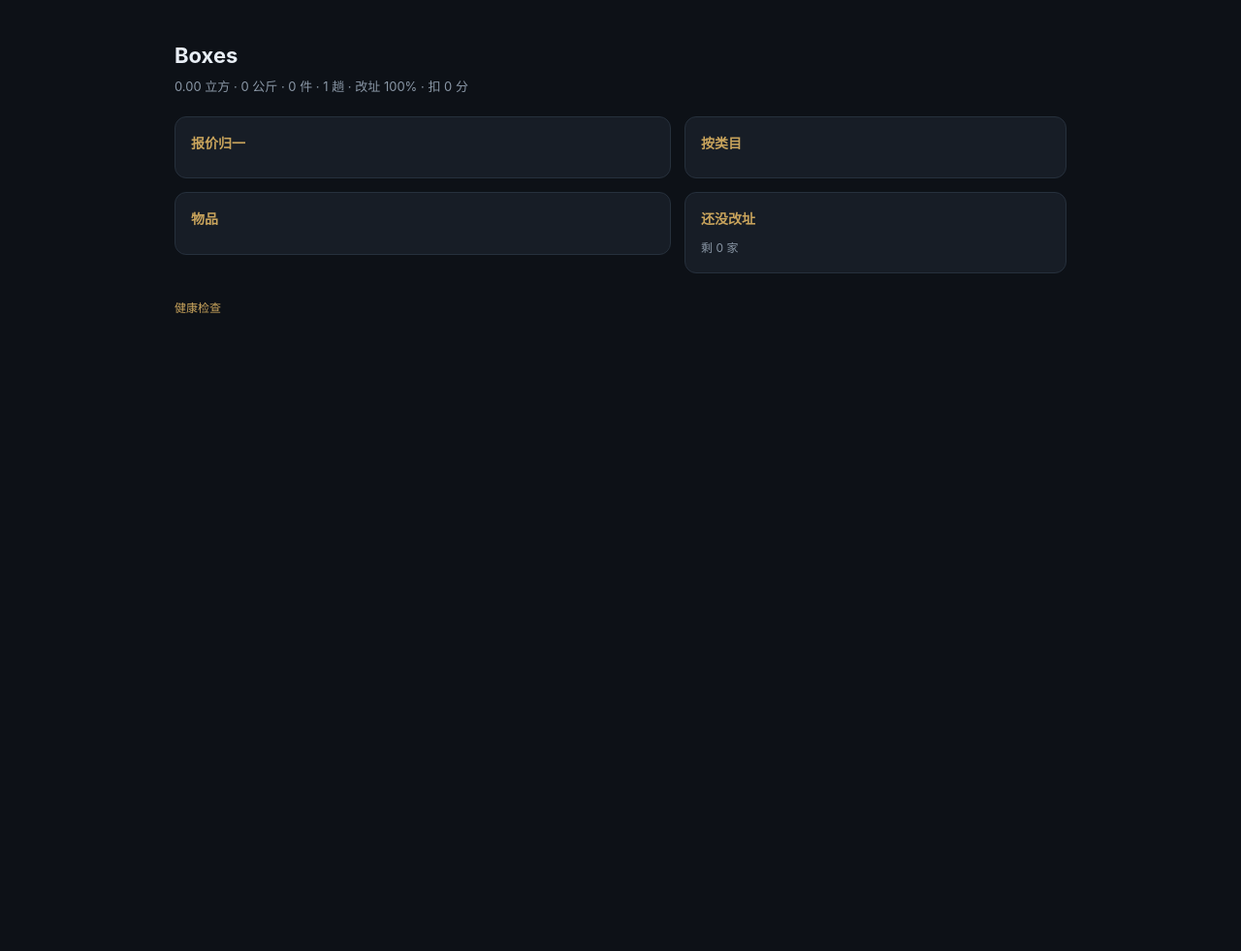
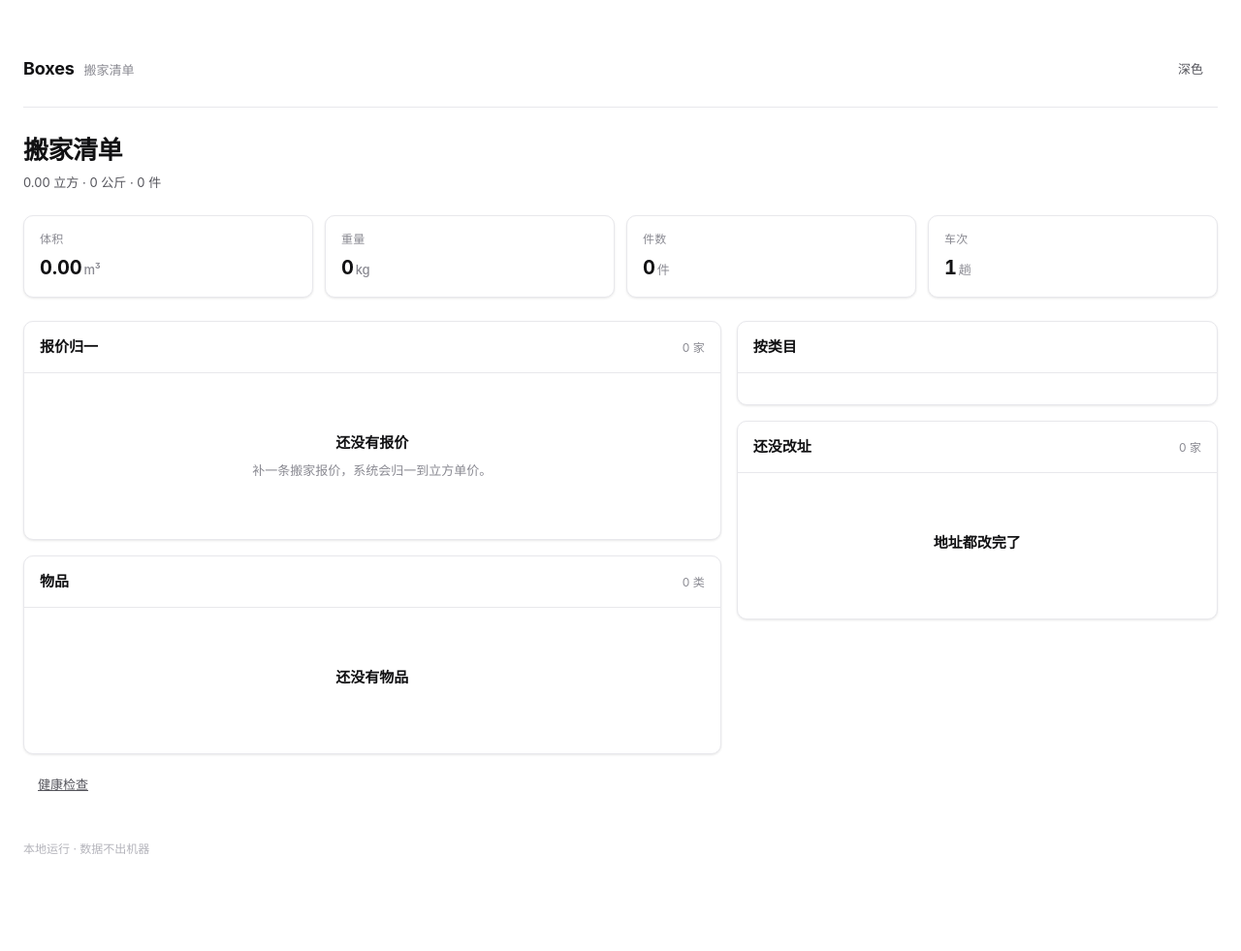
Before and after one commit to wushiyi105-jpg/boxes, a FastAPI app: page / in a window 1280 px wide. Shown: the whole page at 97% size. Before the commit the page ends 323 px from the top, so only its background shows below. Run offline with FastAPI, Linux system fonts and the light colour scheme; parts of the project's set-up code (start-up, migrations or seed data) failed here and were passed over.

Commit message:
feat(ui): 统一简洁界面与共享样式

```diff
--- a/boxes/iface/web.py
+++ b/boxes/iface/web.py
@@ -6,6 +6,7 @@ from pathlib import Path
 
 from fastapi import FastAPI, Request
 from fastapi.responses import HTMLResponse
+from fastapi.staticfiles import StaticFiles
 from fastapi.templating import Jinja2Templates
 
 from ..adapters.store import SqliteStore
@@ -19,6 +20,11 @@ TEMPLATES = Jinja2Templates(directory=str(Path(__file__).resolve().parents[2] /
 
 def create_app(settings: Settings, store: SqliteStore | None = None) -> FastAPI:
     app = FastAPI(title="Boxes", version="1.0.0")
+    app.mount(
+        "/static",
+        StaticFiles(directory=str(Path(__file__).resolve().parents[2] / "static")),
+        name="static",
+    )
     store = store or SqliteStore(settings.db_path)
 
     @app.get("/", response_class=HTMLResponse)
--- /dev/null
+++ b/static/ui.css
@@ -0,0 +1,327 @@
+/* ============================================================
+   ui.css —— 18 个仓共用的界面基础
+   设计语言参考：solidtime / invoiceninja / Wallos 的界面结构
+   （只借鉴设计规律，不含任何上游代码）
+   用法：<link rel="stylesheet" href="/static/ui.css">
+   ============================================================ */
+
+:root {
+  /* 背景四级 */
+  --bg: #ffffff;
+  --bg-subtle: #fafafa;
+  --bg-muted: #f4f4f5;
+  --card: #ffffff;
+
+  /* 文字四级 */
+  --text: #111113;
+  --text-2: #55555c;
+  --text-3: #8a8a92;
+  --text-4: #b4b4bb;
+
+  /* 边框三级 */
+  --border: #e8e8ec;
+  --border-2: #dcdce2;
+  --border-3: #c9c9d1;
+
+  /* 强调色只用一个 */
+  --accent: #2f6feb;
+  --accent-soft: #eaf1fe;
+  --accent-ink: #1a4fbf;
+
+  /* 语义色 */
+  --ok: #18794e;
+  --ok-soft: #e8f5ee;
+  --warn: #9a6700;
+  --warn-soft: #fdf6e3;
+  --bad: #b42318;
+  --bad-soft: #fdecea;
+
+  /* 圆角：一个基准，其余派生 */
+  --radius: 10px;
+  --radius-sm: 7px;
+  --radius-lg: 14px;
+
+  /* 只有两级阴影，别加第三级 */
+  --shadow-card: 0 1px 2px rgba(17, 17, 19, .04), 0 1px 3px rgba(17, 17, 19, .06);
+  --shadow-pop: 0 10px 30px rgba(17, 17, 19, .10);
+
+  /* 字阶：基准 15px，比默认 16 更紧凑、更像专业软件 */
+  --fs-2xs: 10px;
+  --fs-xs: 12px;
+  --fs-sm: 13px;
+  --fs-base: 15px;
+  --fs-lg: 18px;
+  --fs-xl: 20px;
+  --fs-2xl: 26px;
+  --fs-3xl: 32px;
+
+  --font: "Inter", -apple-system, "Segoe UI", "Microsoft YaHei", "PingFang SC", sans-serif;
+  --mono: "JetBrains Mono", ui-monospace, "Cascadia Code", Consolas, monospace;
+}
+
+/* 深色：同一套变量，不写第二套样式 */
+:root[data-theme="dark"] {
+  --bg: #0b0b0c;
+  --bg-subtle: #101012;
+  --bg-muted: #16161a;
+  --card: #121214;
+  --text: #f2f2f3;
+  --text-2: #a1a1a8;
+  --text-3: #77777f;
+  --text-4: #55555c;
+  --border: #232328;
+  --border-2: #2e2e34;
+  --border-3: #3a3a42;
+  --accent: #6a9bff;
+  --accent-soft: #16233d;
+  --accent-ink: #a8c4ff;
+  --ok: #4ade80;
+  --ok-soft: #10241a;
+  --warn: #fbbf24;
+  --warn-soft: #2a1f08;
+  --bad: #f87171;
+  --bad-soft: #2a1214;
+  --shadow-card: 0 1px 2px rgba(0, 0, 0, .5);
+  --shadow-pop: 0 12px 32px rgba(0, 0, 0, .6);
+}
+
+* { box-sizing: border-box; }
+
+html { -webkit-text-size-adjust: 100%; }
+
+body {
+  margin: 0;
+  background: var(--bg);
+  color: var(--text);
+  font: var(--fs-base)/1.6 var(--font);
+  font-feature-settings: "cv11", "ss01";   /* Inter 的字形微调 */
+  -webkit-font-smoothing: antialiased;
+}
+
+/* ---------- 页面骨架 ---------- */
+
+.shell { max-width: 1080px; margin: 0 auto; padding: 40px 24px 96px; }
+.shell--wide { max-width: 1280px; }
+
+.topbar {
+  display: flex; align-items: center; justify-content: space-between;
+  gap: 16px; padding: 14px 0 22px;
+  border-bottom: 1px solid var(--border);
+  margin-bottom: 28px;
+}
+
+.brand { display: flex; align-items: baseline; gap: 10px; }
+.brand b { font-size: var(--fs-lg); font-weight: 650; letter-spacing: -.01em; }
+.brand span { color: var(--text-3); font-size: var(--fs-sm); }
+
+.page-head { margin-bottom: 24px; }
+.page-head h1 {
+  margin: 0 0 6px; font-size: var(--fs-2xl); font-weight: 650;
+  letter-spacing: -.02em; line-height: 1.25;
+}
+.page-head p { margin: 0; color: var(--text-2); font-size: var(--fs-sm); }
+
+/* ---------- 数字行 ---------- */
+
+.stats { display: grid; grid-template-columns: repeat(auto-fit, minmax(160px, 1fr)); gap: 12px; margin-bottom: 24px; }
+.stat {
+  background: var(--card); border: 1px solid var(--border);
+  border-radius: var(--radius); padding: 14px 16px;
+  box-shadow: var(--shadow-card);
+}
+.stat .k { color: var(--text-3); font-size: var(--fs-xs); letter-spacing: .02em; }
+.stat .v {
+  margin-top: 4px; font-size: var(--fs-xl); font-weight: 650;
+  font-variant-numeric: tabular-nums; letter-spacing: -.01em;
+}
+.stat .v small { font-size: var(--fs-sm); font-weight: 500; color: var(--text-3); margin-left: 2px; }
+
+/* ---------- 卡片 ---------- */
+
+.card {
+  background: var(--card); border: 1px solid var(--border);
+  border-radius: var(--radius); box-shadow: var(--shadow-card);
+  overflow: hidden;
+}
+.card + .card { margin-top: 16px; }
+.card__head {
+  display: flex; align-items: center; justify-content: space-between;
+  padding: 14px 16px; border-bottom: 1px solid var(--border);
+}
+.card__head h2 { margin: 0; font-size: var(--fs-base); font-weight: 600; }
+.card__head .hint { color: var(--text-3); font-size: var(--fs-xs); }
+.card__body { padding: 16px; }
+
+/* ---------- 表格：高级感主要靠这张表 ---------- */
+
+.table { width: 100%; border-collapse: collapse; font-size: var(--fs-sm); }
+.table th {
+  text-align: left; font-weight: 500; color: var(--text-3);
+  font-size: var(--fs-2xs); letter-spacing: .06em; text-transform: uppercase;
+  padding: 10px 16px; background: var(--bg-subtle);
+  border-bottom: 1px solid var(--border); white-space: nowrap;
+}
+.table td {
+  padding: 11px 16px; border-bottom: 1px solid var(--border);
+  vertical-align: middle;
+}
+.table tr:last-child td { border-bottom: 0; }
+.table tbody tr:hover { background: var(--bg-subtle); }
+.table .num { text-align: right; font-variant-numeric: tabular-nums; }
+.table .strong { font-weight: 600; }
+.table .muted { color: var(--text-3); }
+
+/* ---------- 标记 ---------- */
+
+.tag {
+  display: inline-flex; align-items: center; gap: 5px;
+  padding: 2px 8px; border-radius: 999px;
+  font-size: var(--fs-xs); font-weight: 500;
+  border: 1px solid var(--border-2); color: var(--text-2);
+  background: var(--bg-subtle); white-space: nowrap;
+}
+.tag--ok { color: var(--ok); background: var(--ok-soft); border-color: transparent; }
+.tag--warn { color: var(--warn); background: var(--warn-soft); border-color: transparent; }
+.tag--bad { color: var(--bad); background: var(--bad-soft); border-color: transparent; }
+.tag--accent { color: var(--accent-ink); background: var(--accent-soft); border-color: transparent; }
+
+/* ---------- 按钮 ---------- */
+
+.btn {
+  display: inline-flex; align-items: center; justify-content: center; gap: 6px;
+  height: 34px; padding: 0 14px; border-radius: var(--radius-sm);
+  font: 500 var(--fs-sm)/1 var(--font); cursor: pointer;
+  border: 1px solid var(--border-2); background: var(--card); color: var(--text);
+  transition: background .12s ease, border-color .12s ease;
+}
+.btn:hover { background: var(--bg-muted); }
+.btn--primary { background: var(--text); border-color: var(--text); color: var(--bg); }
+.btn--primary:hover { opacity: .88; }
+.btn--ghost { border-color: transparent; background: transparent; color: var(--text-2); }
+.btn--ghost:hover { background: var(--bg-muted); color: var(--text); }
+.btn:disabled { opacity: .45; cursor: not-allowed; }
+
+/* ---------- 表单 ---------- */
+
+.field { display: flex; flex-direction: column; gap: 6px; }
+.field label { font-size: var(--fs-xs); color: var(--text-2); }
+.input, .select, textarea.input {
+  width: 100%; padding: 8px 11px; font: var(--fs-sm)/1.5 var(--font);
+  color: var(--text); background: var(--bg);
+  border: 1px solid var(--border-2); border-radius: var(--radius-sm);
+  outline: none;
+}
+.input:focus, .select:focus, textarea.input:focus {
+  border-color: var(--accent); box-shadow: 0 0 0 3px var(--accent-soft);
+}
+.row { display: flex; gap: 12px; flex-wrap: wrap; }
+.row > * { flex: 1 1 180px; }
+
+/* ---------- 空状态与提示 ---------- */
+
+.empty {
+  padding: 44px 16px; text-align: center; color: var(--text-3); font-size: var(--fs-sm);
+}
+.empty b { display: block; color: var(--text); font-size: var(--fs-base); margin-bottom: 6px; }
+
+.note {
+  display: flex; gap: 8px; padding: 10px 12px; border-radius: var(--radius-sm);
+  background: var(--bg-subtle); border: 1px solid var(--border);
+  color: var(--text-2); font-size: var(--fs-sm);
+}
+.note--warn { background: var(--warn-soft); border-color: transparent; color: var(--warn); }
+
+/* ---------- 代码与细节 ---------- */
+
+code, .mono { font-family: var(--mono); font-size: .92em; }
+code {
+  background: var(--bg-muted); border: 1px solid var(--border);
+  padding: 1px 5px; border-radius: 5px;
+}
+
+hr.sep { border: 0; border-top: 1px solid var(--border); margin: 24px 0; }
+
+.foot { margin-top: 40px; color: var(--text-4); font-size: var(--fs-xs); }
+
+@media (max-width: 720px) {
+  .shell { padding: 24px 16px 64px; }
+  .page-head h1 { font-size: var(--fs-xl); }
+  .table th, .table td { padding: 9px 12px; }
+}
+
+/* ---------- 布局辅助（保持少而稳） ---------- */
+
+.table-wrap { overflow-x: auto; }
+.cols { display: grid; grid-template-columns: 1.45fr 1fr; gap: 16px; align-items: start; }
+.cols > div > .card:first-child { margin-top: 0; }
+.stack { display: grid; gap: 10px; }
+.list-row {
+  display: flex; align-items: center; justify-content: space-between;
+  gap: 12px; padding: 9px 0; border-bottom: 1px solid var(--border);
+  font-size: var(--fs-sm);
+}
+.list-row:last-child { border-bottom: 0; }
+.list-row .t { color: var(--text); }
+.list-row .s { color: var(--text-3); font-size: var(--fs-xs); }
+.progress { height: 5px; background: var(--bg-muted); border-radius: 99px; overflow: hidden; }
+.progress > i { display: block; height: 5px; background: var(--accent); border-radius: 99px; }
+.checklist { display: grid; gap: 0; }
+.check { display: flex; align-items: flex-start; gap: 10px; padding: 9px 0; border-bottom: 1px solid var(--border); font-size: var(--fs-sm); }
+.check:last-child { border-bottom: 0; }
+.check .box { width: 15px; height: 15px; border: 1px solid var(--border-3); border-radius: 4px; margin-top: 3px; flex: none; }
+.check .box.on { background: var(--accent); border-color: var(--accent); }
+.check .box.on::after { content: ""; display: block; width: 3px; height: 7px; border: solid #fff; border-width: 0 1.5px 1.5px 0; transform: rotate(45deg); margin: 2px 0 0 5px; }
+.form-grid { display: grid; grid-template-columns: repeat(auto-fit, minmax(180px, 1fr)); gap: 12px; }
+.form-actions { display: flex; gap: 10px; align-items: center; flex-wrap: wrap; margin-top: 14px; }
+.stat .v.ok { color: var(--ok); }
+.stat .v.bad { color: var(--bad); }
+.section-gap { margin-top: 16px; }
+.mono-num { font-variant-numeric: tabular-nums; }
+@media (max-width: 860px) {
+  .cols { grid-template-columns: 1fr; }
+}
+
+.inline-form { display: flex; gap: 8px; align-items: center; justify-content: flex-end; }
+.inline-form .input { width: 104px; height: 30px; padding: 4px 9px; }
+.inline-form .btn { height: 30px; padding: 0 10px; }
+.table .tag { margin-right: 0; }
+.form-block { margin-bottom: 14px; }
+.form-block:last-child { margin-bottom: 0; }
+.form-title { font-size: var(--fs-xs); color: var(--text-3); margin-bottom: 8px; }
+
+.field--auto { flex: 0 0 auto; align-self: flex-end; }
+.detail { color: var(--text-2); font-size: var(--fs-sm); line-height: 1.65; }
+.kv { display: grid; grid-template-columns: 120px 1fr; gap: 6px 14px; font-size: var(--fs-sm); }
+.kv dt { color: var(--text-3); }
+.kv dd { margin: 0; color: var(--text); }
+.big { font-size: var(--fs-3xl); font-weight: 650; letter-spacing: -.02em; font-variant-numeric: tabular-nums; }
+.big small { font-size: var(--fs-base); font-weight: 500; color: var(--text-3); margin-left: 4px; }
+
+.board { display: grid; grid-template-columns: repeat(3, minmax(0, 1fr)); gap: 16px; margin-bottom: 16px; }
+.board .card { margin-top: 0; }
+
+.board .list-row { align-items: flex-start; }
+@media (max-width: 860px) { .board { grid-template-columns: 1fr; } }
+.timeline { display: grid; gap: 0; }
+.timeline-item { display: grid; grid-template-columns: 92px 1fr auto; gap: 12px; align-items: center; padding: 10px 0; border-bottom: 1px solid var(--border); font-size: var(--fs-sm); }
+.timeline-item:last-child { border-bottom: 0; }
+.timeline-item .d { color: var(--text-3); font-variant-numeric: tabular-nums; }
+
+@media (max-width: 720px) {
+  .stats { grid-template-columns: repeat(2, minmax(0, 1fr)); gap: 10px; }
+  .stat { padding: 12px 13px; }
+  .stat .v { font-size: clamp(16px, 4.6vw, 20px); overflow-wrap: anywhere; }
+  .card__head { align-items: flex-start; }
+  .card__head .hint { display: none; }
+  .table { min-width: 620px; }
+  .topbar { padding-bottom: 16px; margin-bottom: 20px; }
+  .brand { gap: 8px; }
+  .brand span { max-width: 190px; overflow: hidden; text-overflow: ellipsis; white-space: nowrap; }
+  .timeline-item { grid-template-columns: 76px 1fr auto; gap: 8px; }
+}
+
+.board { align-items: start; }
+.board-item { padding: 9px 0; border-bottom: 1px solid var(--border); }
+.board-item:last-child { border-bottom: 0; padding-bottom: 0; }
+.board-item .t { font-size: var(--fs-sm); font-weight: 600; }
+.board-item .why { color: var(--text-3); font-size: var(--fs-xs); margin-top: 2px; line-height: 1.5; }
--- /dev/null
+++ b/templates/_macros.html
@@ -0,0 +1,70 @@
+{# 18 仓共用页面骨架：只依赖 /static/ui.css，不引外部字体和图标库 #}
+{% macro shell(name, tagline, wide=false) -%}
+<!doctype html>
+<html lang="zh-CN">
+<head>
+  <meta charset="utf-8">
+  <meta name="viewport" content="width=device-width, initial-scale=1">
+  <title>{{ name }} · {{ tagline }}</title>
+  <link rel="stylesheet" href="/static/ui.css">
+</head>
+<body>
+  <main class="shell{% if wide %} shell--wide{% endif %}">
+    <header class="topbar">
+      <div class="brand"><b>{{ name }}</b><span>{{ tagline }}</span></div>
+      <button class="btn btn--ghost" type="button" data-theme-toggle>深色</button>
+    </header>
+    {{ caller() }}
+    <footer class="foot">本地运行 · 数据不出机器</footer>
+  </main>
+  <script>
+    (function () {
+      var root = document.documentElement;
+      var btn = document.querySelector('[data-theme-toggle]');
+      var saved = localStorage.getItem('ui-theme');
+      if (saved) { root.dataset.theme = saved; btn.textContent = saved === 'dark' ? '浅色' : '深色'; }
+      btn.addEventListener('click', function () {
+        var next = root.dataset.theme === 'dark' ? 'light' : 'dark';
+        root.dataset.theme = next;
+        localStorage.setItem('ui-theme', next);
+        btn.textContent = next === 'dark' ? '浅色' : '深色';
+      });
+    })();
+  </script>
+</body>
+</html>
+{%- endmacro %}
+
+{% macro head(title, desc="") -%}
+<div class="page-head">
+  <h1>{{ title }}</h1>
+  {% if desc %}<p>{{ desc }}</p>{% endif %}
+</div>
+{%- endmacro %}
+
+{% macro stats(items) -%}
+<div class="stats">
+  {% for k, v, unit in items %}
+  <div class="stat"><div class="k">{{ k }}</div><div class="v">{{ v }}{% if unit %}<small>{{ unit }}</small>{% endif %}</div></div>
+  {% endfor %}
+</div>
+{%- endmacro %}
+
+{% macro card(title, hint="") -%}
+<section class="card">
+  <div class="card__head"><h2>{{ title }}</h2>{% if hint %}<span class="hint">{{ hint }}</span>{% endif %}</div>
+  <div class="card__body">{{ caller() }}</div>
+</section>
+{%- endmacro %}
+
+{% macro tag(text, kind="") -%}
+<span class="tag{% if kind %} tag--{{ kind }}{% endif %}">{{ text }}</span>
+{%- endmacro %}
+
+{% macro empty(title, text="") -%}
+<div class="empty"><b>{{ title }}</b>{% if text %}{{ text }}{% endif %}</div>
+{%- endmacro %}
+
+{% macro note(text, warn=false) -%}
+<div class="note{% if warn %} note--warn{% endif %}">{{ text }}</div>
+{%- endmacro %}
--- a/templates/index.html
+++ b/templates/index.html
@@ -1,58 +1,89 @@
-<!doctype html>
-<html lang="zh-CN">
-<head>
-<meta charset="utf-8">
-<title>Boxes · 搬家清单</title>
-<style>
-  :root{--bg:#0d1117;--panel:#171d26;--line:#26303c;--ink:#e8eef5;--dim:#8a97a6;--accent:#c9a45c;--warn:#e0a458}
-  body{margin:0;background:var(--bg);color:var(--ink);font:15px/1.6 -apple-system,"PingFang SC",sans-serif}
-  .wrap{max-width:920px;margin:0 auto;padding:40px 20px 80px}
-  h1{font-size:22px;margin:0 0 4px}
-  .sub{color:var(--dim);font-size:13px;margin-bottom:20px}
-  .cols{display:grid;grid-template-columns:1.3fr 1fr;gap:14px}
-  .card{background:var(--panel);border:1px solid var(--line);border-radius:12px;padding:16px;margin-bottom:14px}
-  .card h2{font-size:14px;margin:0 0 8px;color:var(--accent)}
-  .row{display:flex;justify-content:space-between;font-size:14px;padding:4px 0;gap:10px}
-  .finding{color:var(--warn);font-size:13px}
-  .tag{color:var(--dim);font-size:12px}
-  .best{color:#8fd694}
-  a{color:var(--accent);text-decoration:none}
-</style>
-</head>
-<body>
-<div class="wrap">
-  <h1>Boxes</h1>
-  <div class="sub">{{ '%.2f' % p.volume }} 立方 · {{ '%.0f' % p.weight }} 公斤 · {{ p.pieces }} 件 · {{ p.trips }} 趟
-    · 改址 {{ '%.0f' % (addr * 100) }}% · 扣 {{ p.penalty_total }} 分</div>
+{% from "_macros.html" import shell, head, stats, card, tag, empty, note %}
+{% call shell("Boxes", "搬家清单", true) %}
+{{ head("搬家清单", "%.2f"|format(p.volume) ~ " 立方 · " ~ "%.0f"|format(p.weight) ~ " 公斤 · " ~ p.pieces ~ " 件") }}
 
-  <div class="cols">
-    <div>
-      <div class="card"><h2>报价归一</h2>
-        {% for l in p.lines %}
-        <div class="row"><span>{% if p.cheapest and l.company == p.cheapest.company %}<span class="best">★</span>{% endif %} {{ l.company }}（{{ l.mode }}）</span>
-          <span>{{ '{:,.0f}'.format(l.total) }} 元 · {{ '{:,.0f}'.format(l.per_m3) }}/立方</span></div>
+{{ stats([
+  ("体积", "%.2f"|format(p.volume), "m³"),
+  ("重量", "%.0f"|format(p.weight), "kg"),
+  ("件数", p.pieces, "件"),
+  ("车次", p.trips, "趟")
+]) }}
+
+<div class="cols">
+  <div>
+    {% call card("报价归一", p.lines|length ~ " 家") %}
+      {% if p.lines %}
+      <div class="table-wrap">
+        <table class="table">
+          <thead><tr><th>公司</th><th>方式</th><th class="num">总价</th><th class="num">每立方</th></tr></thead>
+          <tbody>
+            {% for l in p.lines %}
+            <tr>
+              <td class="strong">{% if p.cheapest and l.company == p.cheapest.company %}<span style="color:var(--ok)">★</span> {% endif %}{{ l.company }}</td>
+              <td class="muted">{{ l.mode }}</td>
+              <td class="num">{{ "{:,.0f}".format(l.total) }}</td>
+              <td class="num">{{ "{:,.0f}".format(l.per_m3) }}</td>
+            </tr>
+            {% endfor %}
+          </tbody>
+        </table>
+      </div>
+      {% else %}
+      {{ empty("还没有报价", "补一条搬家报价，系统会归一到立方单价。") }}
+      {% endif %}
+    {% endcall %}
+
+    {% call card("物品", items|length ~ " 类") %}
+      {% if items %}
+      <div class="table-wrap">
+        <table class="table">
+          <thead><tr><th>物品</th><th class="num">数量</th><th>类目</th><th class="num">体积</th></tr></thead>
+          <tbody>
+            {% for it in items %}
+            <tr><td class="strong">{{ it.name }}</td><td class="num">{{ it.qty }}</td><td class="muted">{{ it.category }}</td><td class="num">{{ "%.2f"|format(it.volume) }}</td></tr>
+            {% endfor %}
+          </tbody>
+        </table>
+      </div>
+      {% else %}
+      {{ empty("还没有物品") }}
+      {% endif %}
+    {% endcall %}
+  </div>
+  <div>
+    {% call card("按类目") %}
+      <div class="stack">
+        {% for k, v in cats.items() %}
+        <div class="list-row"><span class="t">{{ k }}</span><span class="mono-num">{{ "%.2f"|format(v) }} m³</span></div>
         {% endfor %}
       </div>
-      <div class="card"><h2>物品</h2>
-        {% for it in items %}
-        <div class="row"><span>{{ it.name }} × {{ it.qty }}</span><span class="tag">{{ it.category }} · {{ '%.2f' % it.volume }} 立方</span></div>
+    {% endcall %}
+
+    {% call card("还没改址", left|length ~ " 家") %}
+      {% if left %}
+      <div class="stack">
+        {% for org in left[:10] %}
+        <div class="list-row"><span class="t">{{ org }}</span>{{ tag("待勾", "warn") }}</div>
         {% endfor %}
       </div>
-    </div>
-    <div>
-      <div class="card"><h2>按类目</h2>
-        {% for k, v in cats.items() %}<div class="row"><span>{{ k }}</span><span>{{ '%.2f' % v }} 立方</span></div>{% endfor %}
-      </div>
-      <div class="card"><h2>还没改址</h2>
-        <div class="tag">剩 {{ left|length }} 家</div>
-        {% for org in left[:10] %}<div class="row"><span>{{ org }}</span><span class="tag">待勾</span></div>{% endfor %}
-      </div>
-    </div>
+      {% if left|length > 10 %}<p class="s" style="color:var(--text-3);font-size:var(--fs-xs);margin:8px 0 0">还有 {{ left|length - 10 }} 家，见 todo 清单。</p>{% endif %}
+      {% else %}
+      {{ empty("地址都改完了") }}
+      {% endif %}
+    {% endcall %}
   </div>
+</div>
 
-  {% for f in p.findings[:6] %}<div class="finding">{{ f.rule_id }} -{{ f.penalty }} · {{ f.message }}</div>{% endfor %}
-  {% if p.findings|length > 6 %}<div class="tag">…还有 {{ p.findings|length - 6 }} 条（改址逐家列在 todo）</div>{% endif %}
-  <p class="tag"><a href="/health">健康检查</a></p>
-</div>
-</body>
-</html>
+{% if p.findings %}
+{% call card("扣分明细", p.penalty_total ~ " 分") %}
+  <div class="stack">
+  {% for f in p.findings[:6] %}
+    <div class="list-row"><span class="t">{{ f.message }}</span>{{ tag(f.rule_id ~ " · −" ~ f.penalty, "warn") }}</div>
+  {% endfor %}
+  </div>
+  {% if p.findings|length > 6 %}<p style="color:var(--text-3);font-size:var(--fs-xs);margin:10px 0 0">…还有 {{ p.findings|length - 6 }} 条，改址逐家列在 todo。</p>{% endif %}
+{% endcall %}
+{% endif %}
+
+<div class="form-actions"><a class="btn btn--ghost" href="/health">健康检查</a></div>
+{% endcall %}
```
Also changed, not shown: 1 other file.
